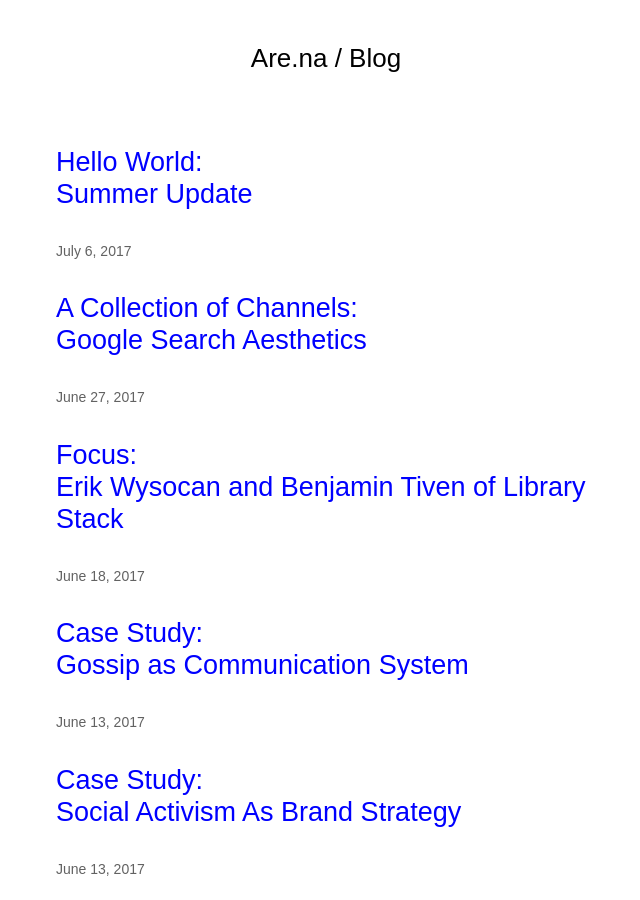
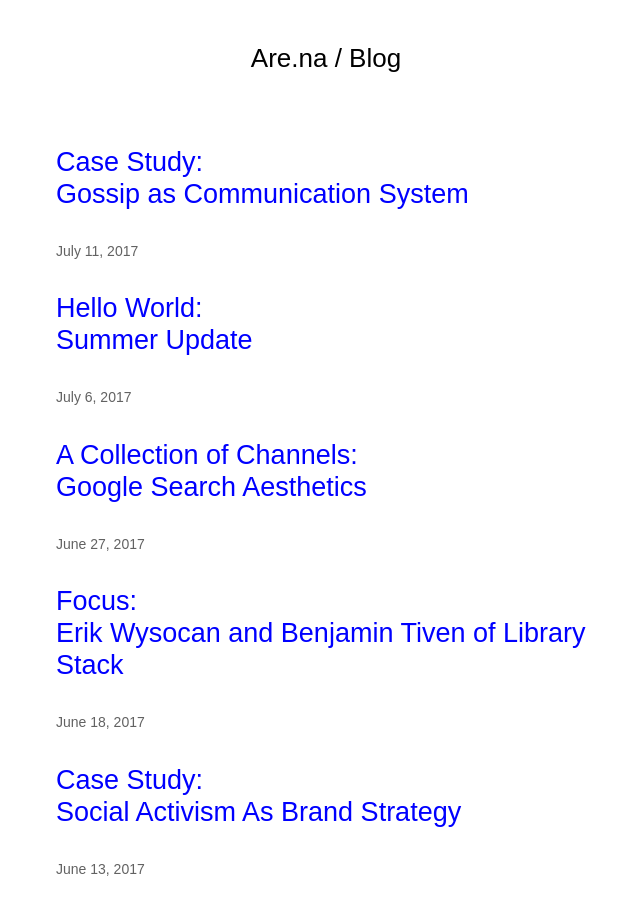
Before and after one commit to aredotna/building, a Jekyll site: the page built from index.html, in a window 1280 px wide and 900 px high. Shown: the whole window, without its empty margins (314-954 px from the left). Built offline with Jekyll 4.4.1, drawn with Linux system fonts in a browser that asks for light colours.

Commit message:
Update sarah hamerman date

```diff
--- a/_posts/2017-07-11-sarah-hamerman.markdown
+++ b/_posts/2017-07-11-sarah-hamerman.markdown
@@ -1,6 +1,6 @@
 ---
 title: Gossip as Communication System
-date: 2017-06-13 12:00:00 Z
+date: 2017-07-11 12:00:00 Z
 categories:
 - Case Study
 tags:
```
